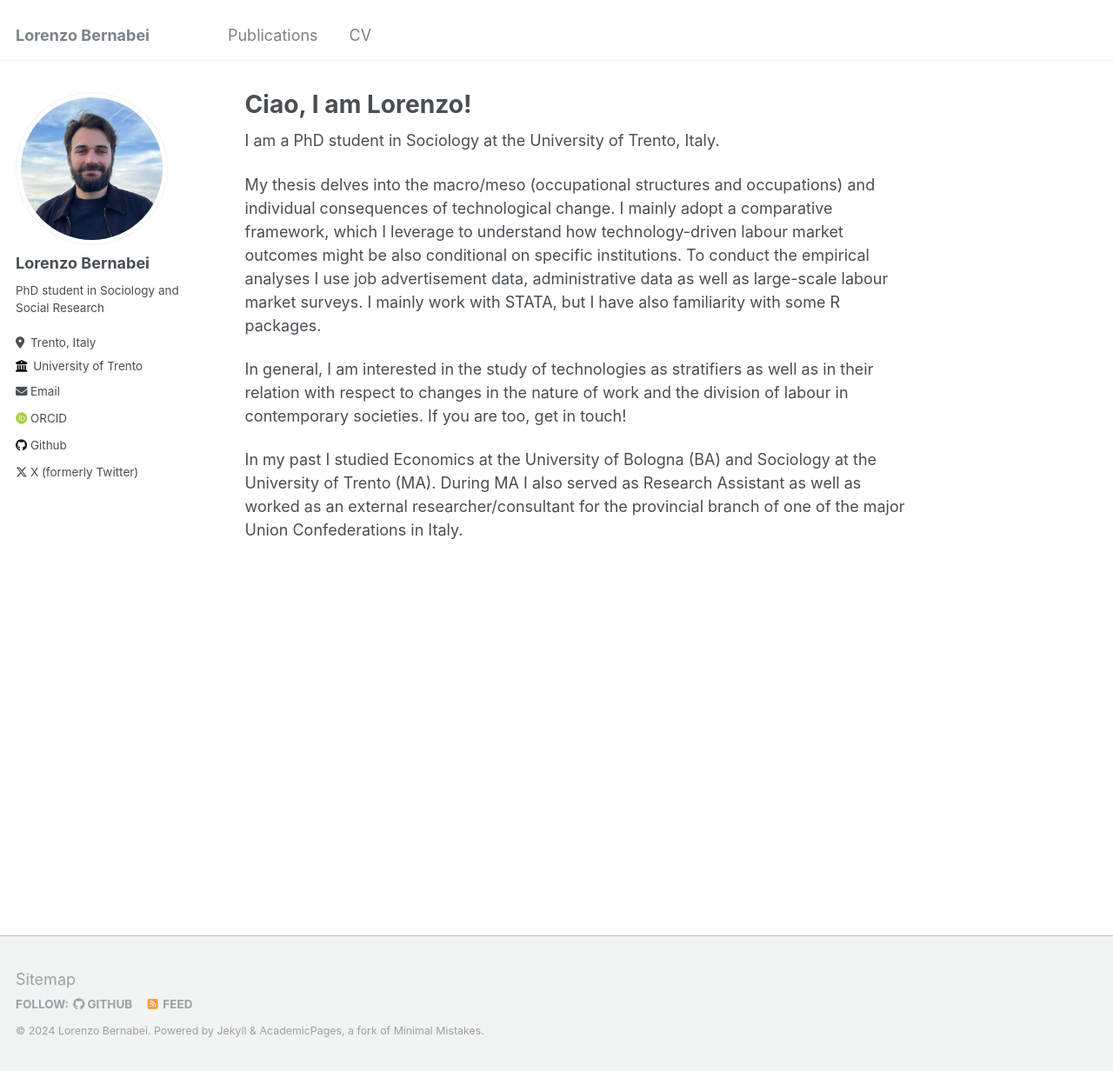
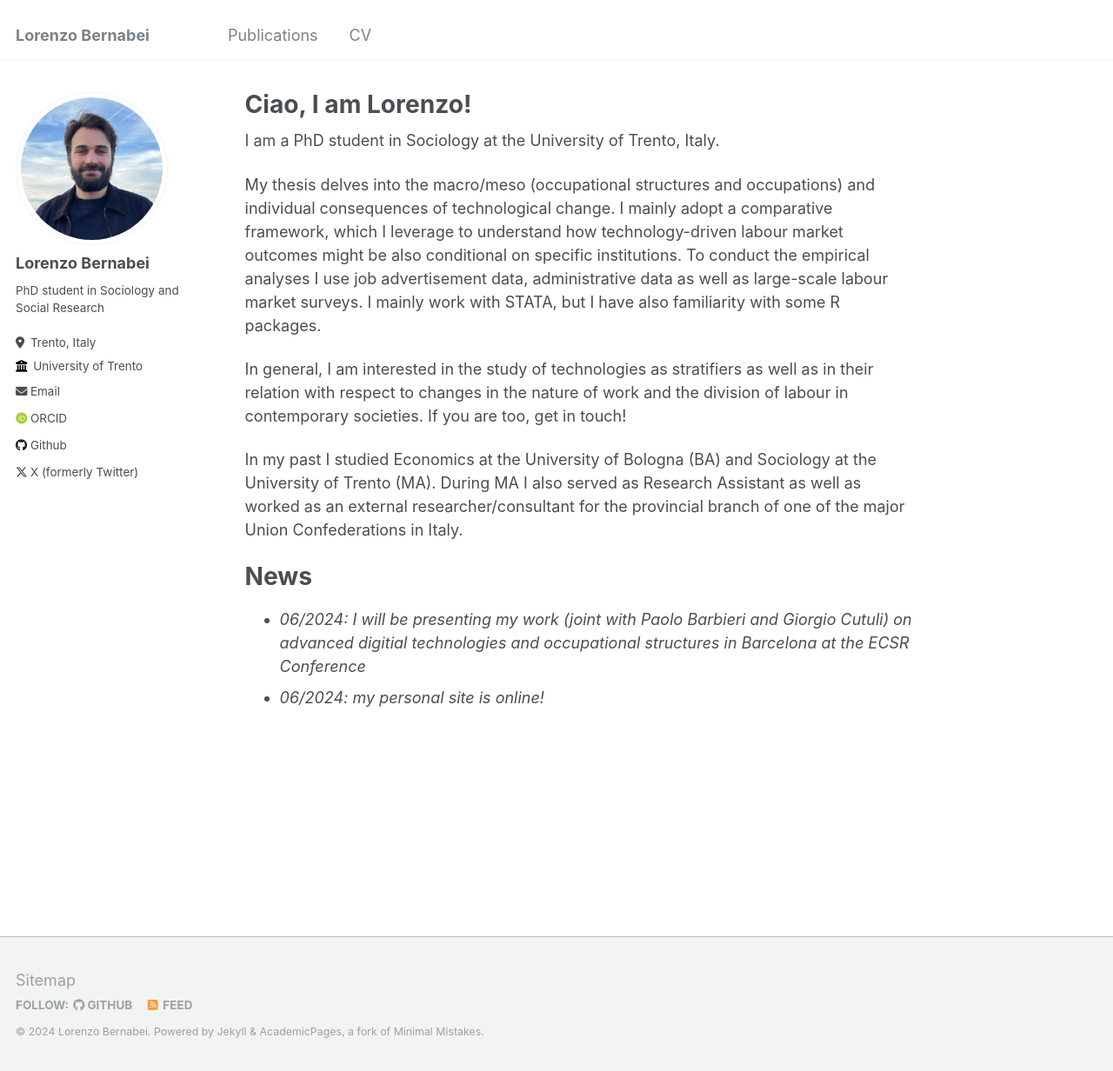
Before and after one commit to lorenzo-bernabei/lorenzo-bernabei.github.io, a Jekyll site: the page built from _pages/about.md, in a window 1280 px wide and 1232 px high. Shown: the whole window at 87% size. Built offline with Jekyll 4.4.1, drawn with Linux system fonts in a browser that asks for light colours; some web fonts are replaced.

Commit message:
Update about.md

```diff
--- a/_pages/about.md
+++ b/_pages/about.md
@@ -15,3 +15,8 @@ My thesis delves into the macro/meso (occupational structures and occupations) a
 In general, I am interested in the study of technologies as stratifiers as well as in their relation with respect to changes in the nature of work and the division of labour in contemporary societies. If you are too, get in touch!
 
 In my past I studied Economics at the University of Bologna (BA) and Sociology at the University of Trento (MA). During MA I also served as Research Assistant as well as worked as an external researcher/consultant for the provincial branch of one of the major Union Confederations in Italy.
+
+News
+=====
+- <em> 06/2024: I will be presenting my work (joint with Paolo Barbieri and Giorgio Cutuli) on advanced digitial technologies and occupational structures in Barcelona at the ECSR Conference </em>
+- <em> 06/2024: my personal site is online!</em>
```
